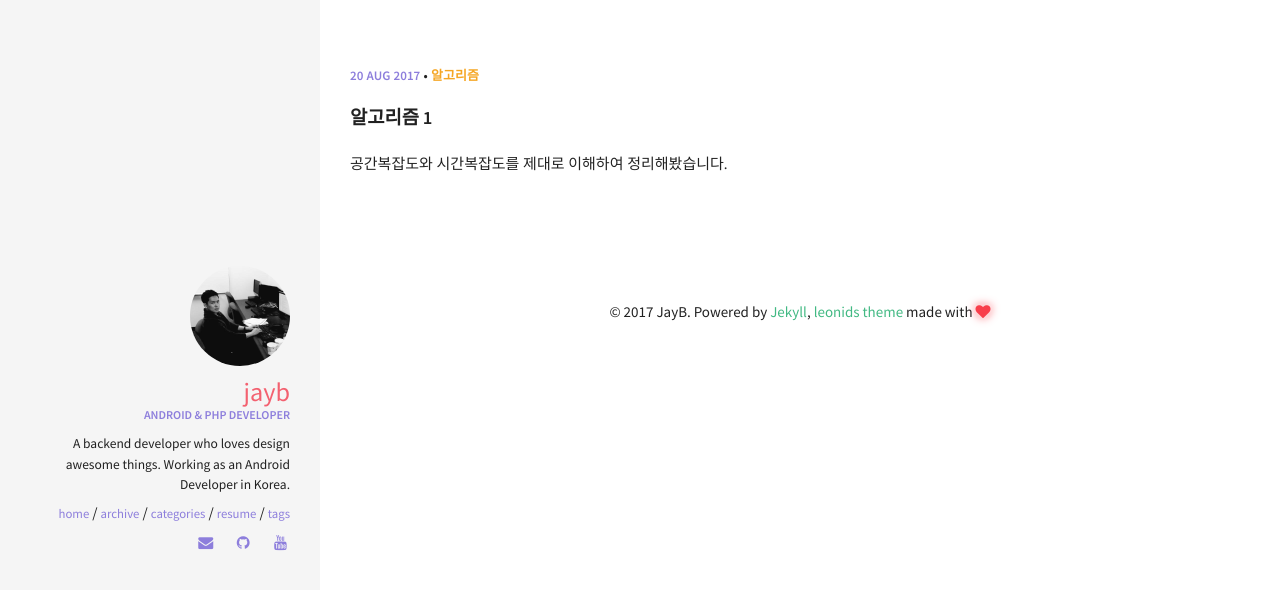
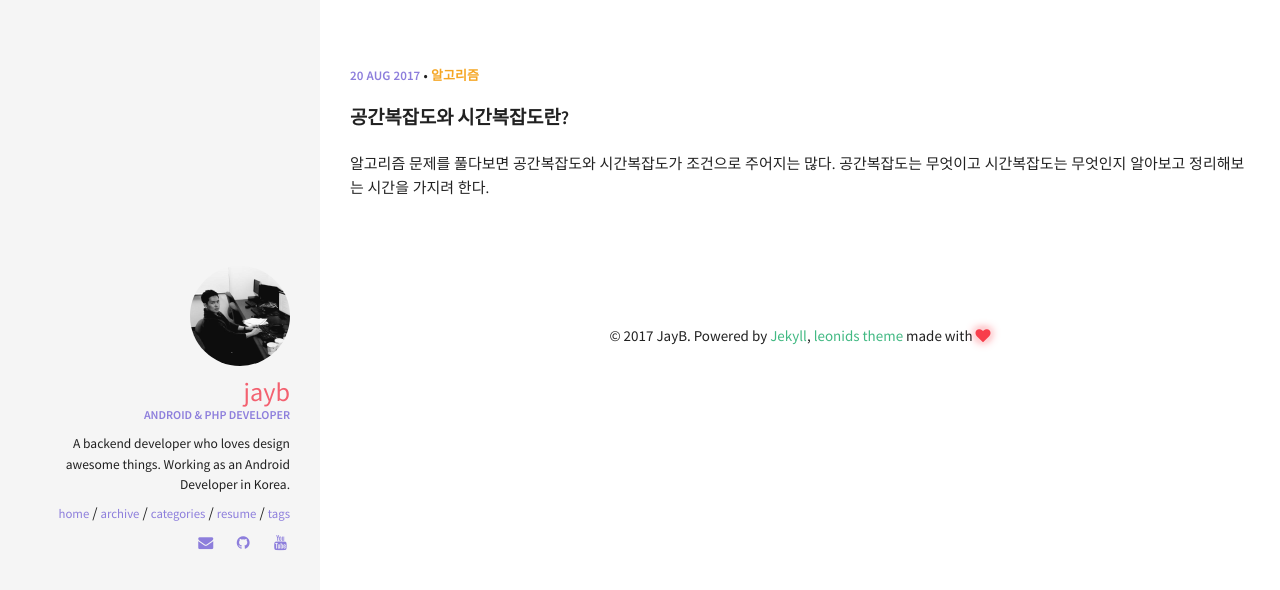
Before and after one commit to renyuanz/leonids, a Jekyll site: the page built from index.html, in a window 1280 px wide. Shown: the top 590 px of the page. Built offline with Jekyll 4.4.1, drawn with Linux system fonts in a browser that asks for light colours.

Commit message:
Updated
Updated

```diff
--- a/_posts/2017-08-20-Algorithm #1.md
+++ b/_posts/2017-08-20-Algorithm #1.md
@@ -1,25 +1,23 @@
 ---
 layout: post
-title: 알고리즘 1
-excerpt: "공간복잡도와 시간복잡도를 제대로 이해하여 정리해봤습니다."
+title: 공간복잡도와 시간복잡도란?
+excerpt: "알고리즘 문제를 풀다보면 공간복잡도와 시간복잡도가 조건으로 주어지는 많다. 공간복잡도는 무엇이고 시간복잡도는 무엇인지 알아보고 정리해보는 시간을 가지려 한다. "
 categories: [알고리즘]
 comments: true
 ---
-## HTML Elements
+## 알고리즘 기초 `#1`
 
 Below is just about everything you'll need to style in the theme. Check the source code to see the many embedded elements within paragraphs.
 
-# Heading 1
+# 들어가기에 앞서...
 
-## Heading 2
 
-### Heading 3
+## 공간복잡도란?
 
-#### Heading 4
 
-##### Heading 5
+## 시간복잡도란?
 
-###### Heading 6
+
 
 ### Body text
 
@@ -86,8 +84,3 @@
 <div markdown="0"><a href="#" class="btn btn-warning">Warning Button</a></div>
 <div markdown="0"><a href="#" class="btn btn-danger">Danger Button</a></div>
 <div markdown="0"><a href="#" class="btn btn-info">Info Button</a></div>
-
-## Notices
-
-**Watch out!** You can also add notices by appending `{: .notice}` to a paragraph.
-{: .notice}
```
